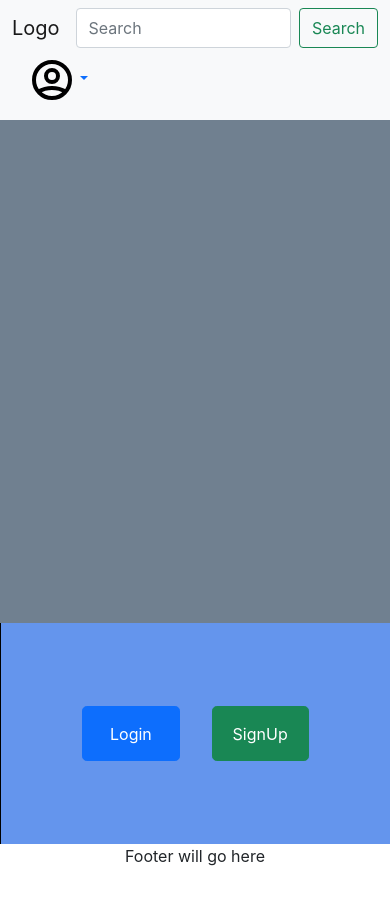
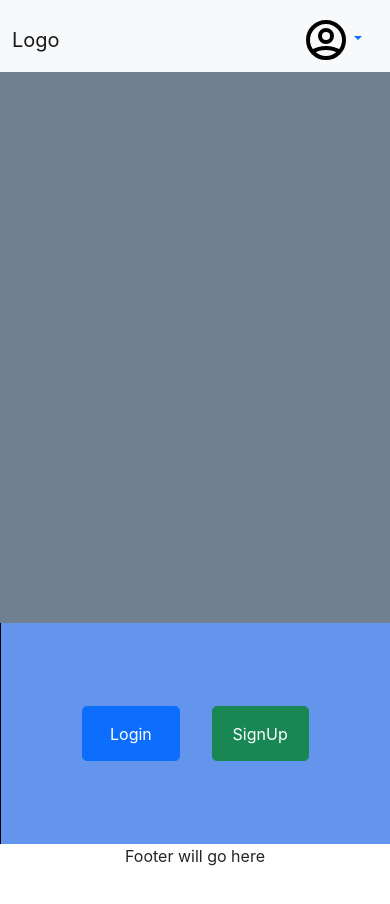
Before and after one commit to AlexRodgers11/flash-card-app, a React (Create React App) app in the folder client/: page / in a window 390 px wide. Shown: the top 904 px of the page. Built offline with nearby package versions, Linux system fonts and the light colour scheme.

Commit message:
make search bar disappear when screen-width shrinks too much to fit it

```diff
--- a/client/src/components/Header.js
+++ b/client/src/components/Header.js
@@ -19,6 +19,7 @@ function Header() {
     const profilePic = useSelector((state) => state.login.photo);
     const notifications = useSelector((state) => state.login.notifications);
     const messages = useSelector((state) => state.login.messages.received);
+
 
     const expandMessage = (id) => {
         setModalContent('message');
@@ -51,14 +52,16 @@ function Header() {
         dispatch(logout());
     }
 
+
+
     return (
-        <nav className="navbar fixed-top navbar-light bg-light">
+        <nav className="navbar navbar-collapse fixed-top navbar-light bg-light" style={{height: "4.5rem", minWidth: "300px"}}>
             <div className="container-fluid">
                 <div style={{display: "flex"}}>
                     <div className="navbar-brand"><Link to="/dashboard">Logo</Link></div>
                     {/* Clicking the anchor tag resets state */}
                     {/* <a className="navbar-brand" href={username ? "/dashboard" : "/"}>Logo</a> */}
-                    <form className="d-flex">
+                    <form className="d-none d-sm-flex">
                         <input className="form-control me-2" type="search" placeholder="Search" aria-label="Search" />
                         <button className="btn btn-outline-success" type="submit">Search</button>
                     </form>
@@ -66,12 +69,12 @@ function Header() {
                 <div style={{display: "flex", alignItems: "center"}}>
                     {username &&
                         <div data-source="inbox" onClick={handleButtonClick} style={{position: "relative", left: "1.5rem"}}>
-                            <IoMailSharp size="2.25em" />
+                            <IoMailSharp size="2.25em" style={{cursor: "pointer"}} />
                             <div style={{visibility: messages.filter(message => message.read.includes(userId) === false).length > 0 ? "visible" : "hidden", display:"inline-flex", position: "relative", right: ".5rem", bottom: ".65rem", alignItems: "center", justifyContent: "center", backgroundColor:"red", color: "white", border: "1px solid black", borderRadius: "50%", width: "1.25rem", height: "1.25rem", fontSize:".75em", fontWeight: "700"}}>{messages.filter(message => message.read.includes(userId) === false).length >= 10 ? "9+": messages.filter(message => message.read.includes(userId) === false).length}</div>
                         </div>}
                     {username &&
                         <div data-source="notifications" onClick={handleButtonClick} style={{position: "relative", left: "1rem"}}>
-                            <IoNotificationsSharp size="2.25em" />
+                            <IoNotificationsSharp size="2.25em" style={{cursor: "pointer"}} />
                             <div style={{visibility: notifications.filter(notification => notification.read === false).length > 0 ? "visible" : "hidden", display:"inline-flex", position: "relative", right: ".85rem", bottom: ".65rem", alignItems: "center", justifyContent: "center", backgroundColor:"red", color: "white", border: "1px solid black", borderRadius: "50%", width: "1.25rem", height: "1.25rem", fontSize:".75em", fontWeight: "700"}}>{notifications.filter(notification => notification.read === false).length >= 10 ? "9+": notifications.filter(notification => notification.read === false).length}</div>
                         </div>}
                     <li className="nav-item dropdown">
```
